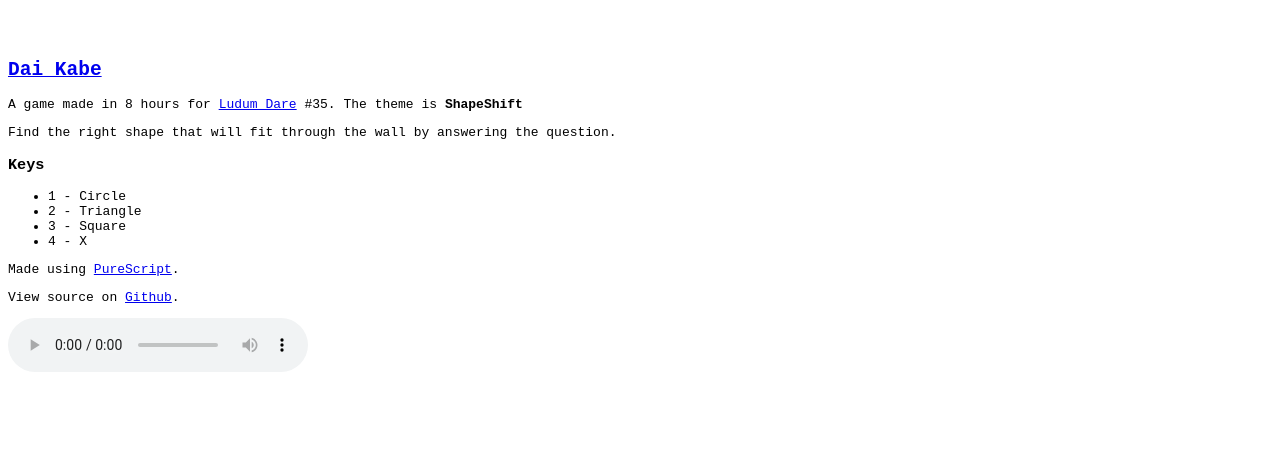
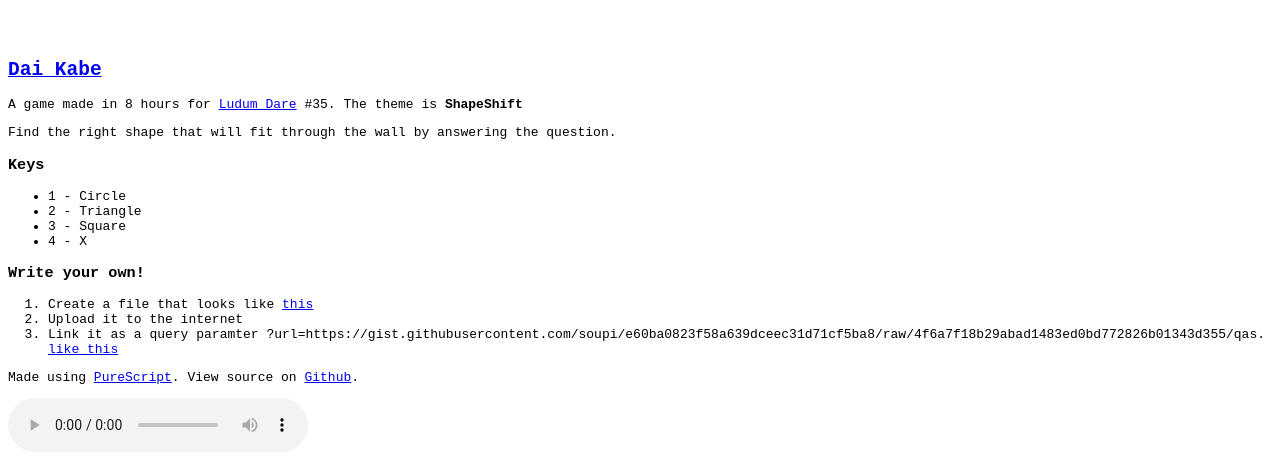
Before and after one commit to soupi/ld35, a website: page index.html in a window 1280 px wide. Shown: the part 733-1197 px from the top of the page. Before the commit the page ends 1117 px from the top, so only its background shows below. Drawn offline with Linux system fonts and the light colour scheme.

Commit message:
reading questions from URL

```diff
--- a/bower.json
+++ b/bower.json
@@ -17,9 +17,13 @@
   "dependencies": {
     "purescript-debug": "*",
     "purescript-dom": "*",
+    "purescript-location": "*",
     "purescript-console": "*",
     "purescript-strings": "*",
     "purescript-aff": "*",
+    "purescript-affjax": "*",
+    "purescript-uri": "*",
+    "purescript-foreign": "*",
     "purescript-control": "*",
     "purescript-arrays": "*",
     "purescript-canvas": "*",
--- a/index.html
+++ b/index.html
@@ -20,8 +20,14 @@
     <li>3 - Square</li>
     <li>4 - X</li>
   </ul>
-  <p>Made using <a href="http://purescript.org">PureScript</a>.</p>
-  <p>View source on <a href="https://github.com/soupi/ld35">Github</a>.</p>
+  <h3>Write your own!</h3>
+  <ol>
+    <li>Create a file that looks like <a href="https://gist.githubusercontent.com/soupi/e60ba0823f58a639dceec31d71cf5ba8/raw/4f6a7f18b29abad1483ed0bd772826b01343d355/qas">this</a></li>
+    <li>Upload it to the internet</li>
+    <li>Link it as a query paramter <code>?url=https://gist.githubusercontent.com/soupi/e60ba0823f58a639dceec31d71cf5ba8/raw/4f6a7f18b29abad1483ed0bd772826b01343d355/qas</code>. <a href="?url=https://gist.githubusercontent.com/soupi/e60ba0823f58a639dceec31d71cf5ba8/raw/4f6a7f18b29abad1483ed0bd772826b01343d355/qas">like this</a></li>
+  </ol>
+  <p>Made using <a href="http://purescript.org">PureScript</a>.
+     View source on <a href="https://github.com/soupi/ld35">Github</a>.</p>
   <audio controls autoplay preload loop>
     <source src="audio/bg.mp3" type="audio/mp3"></source>
   </audio>
```
Also changed, not shown: 4 other files.
